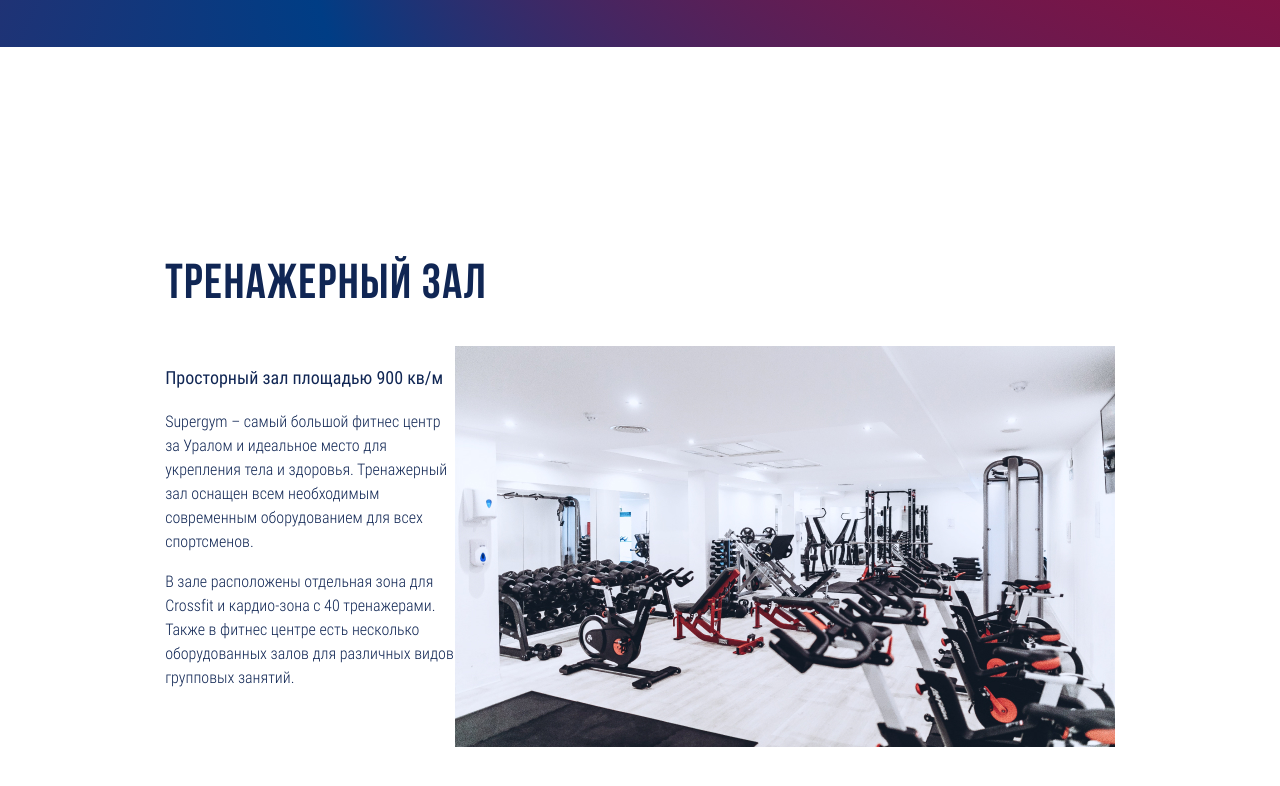
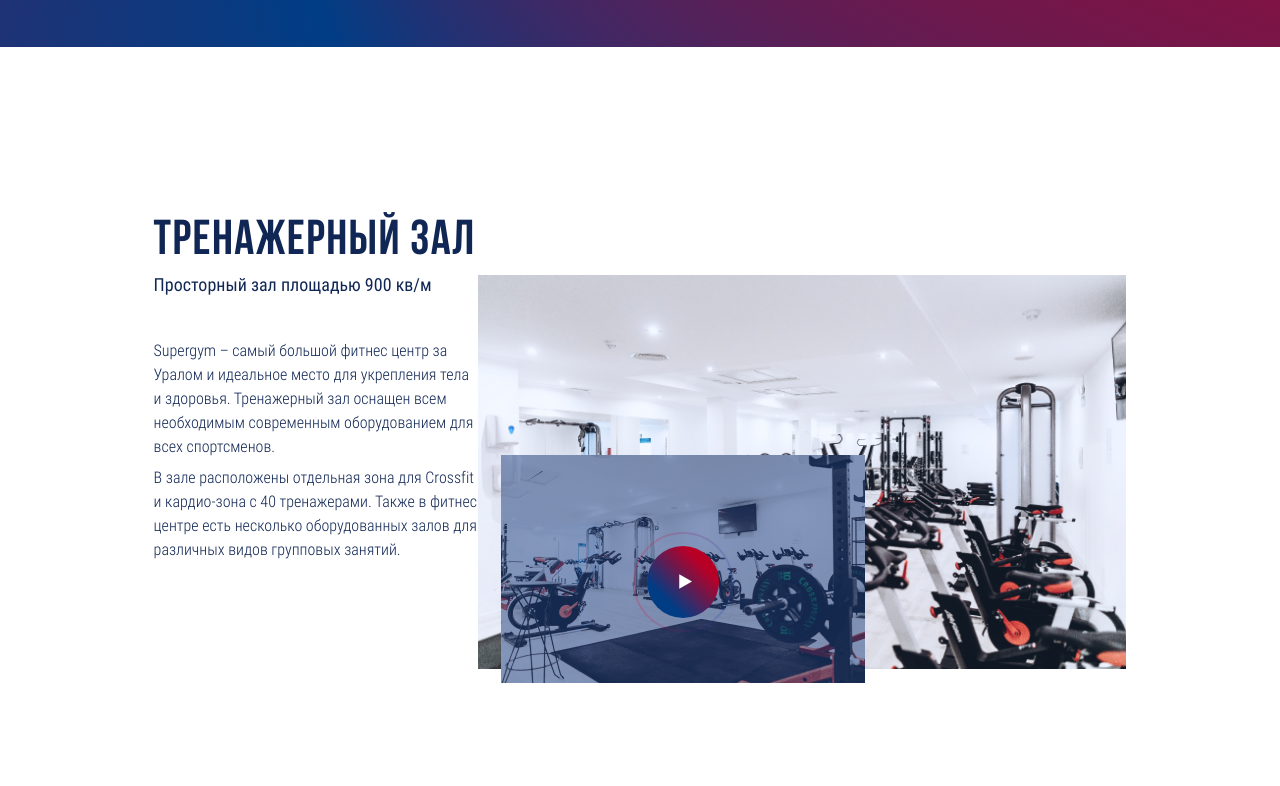
Before and after one commit to 2tankov2/-fitness-center, a website: page source/index.html in a window 1280 px wide. Shown: the part 612-1398 px from the top of the page. Drawn offline with nearby package versions, Linux system fonts and the light colour scheme; files that its build step writes are made by us from their sources.

Commit message:
доработка блока <тренажерный зал> desktop - perfect pixel + резина

```diff
--- a/source/index.html
+++ b/source/index.html
@@ -46,11 +46,19 @@
       <h2>Тренажерный зал</h2>
       <div class="gym">
         <div class="gym__info">
-          <p>Просторный зал площадью 900 кв/м</p>
+          <h3>Просторный зал площадью 900 кв/м</h3>
           <p>Supergym – самый большой фитнес центр за Уралом и идеальное место для укрепления тела и здоровья. Тренажерный зал оснащен всем необходимым современным оборудованием для всех спортсменов.</p>
           <p>В зале расположены отдельная зона для Crossfit и кардио-зона с 40 тренажерами. Также в фитнес центре есть несколько оборудованных залов для различных видов групповых занятий.</p>
         </div>
-        <img src="./img/gym-desktop.jpg" width="660" height="401" alt="Тренажерный зал">
+        <div class="gym__video">
+          <picture>
+
+            <img src="img/fitgym-video-desktop.jpg" srcset="img/fitgym-video-desktop@2x.jpg 2x" alt="Видео-обзор тренажерного зала">
+          </picture>
+          <button class="gym__video-play" type="button">
+            <img src="img/icon-play.svg" alt="Запуск видео">
+          </button>
+        </div>
       </div>
     </div>
   </main>
--- a/source/sass/blocks/container.scss
+++ b/source/sass/blocks/container.scss
@@ -30,10 +30,10 @@
 }
 
 .container--gym {
-  width: 74.2%;
+  width: 76%;
   margin: 0 auto;
   flex-direction: column;
-  margin-top: 169px;
+  margin-top: 166px;
   margin-bottom: 128px;
 }
 
@@ -43,6 +43,7 @@
   font-size: 49px;
   line-height: 49px;
   letter-spacing: 0.03em;
+  margin: 0;
 
   color: #102654;
 }
--- a/source/sass/blocks/gym.scss
+++ b/source/sass/blocks/gym.scss
@@ -1,19 +1,68 @@
 .gym {
   display: flex;
+  margin-top: 13px;
+}
+
+.gym__info {
+  width: 34%;
+  padding-bottom: 132px;
+}
+
+.gym__info h3 {
+  font-family: "Roboto Condensed", "Arial", cursive;
+  font-weight: normal;
+  font-size: 18px;
+  line-height: 110%;
+  color: #102654;
+
+  margin: 0;
+  padding-bottom: 43px;
 }
 
 .gym__info p {
-  font-family: "Roboto Condensed Light", "Arial", sans-serif;
+  font-family: "Roboto Condensed Light", "Arial", cursive;
   font-style: normal;
   font-weight: 300;
   font-size: 16px;
   line-height: 150%;
   /* or 24px */
   color: #102654;
+  margin: 0;
+  padding-bottom: 7px;
+}
 
-  &:first-child {
-    font-family: "Roboto Condensed", "Arial", sans-serif;
-    font-weight: normal;
-    font-size: 18px;
+.gym__video {
+  position: relative;
+  width: 660px;
+  background-image: url("../../img/gym-desktop.jpg");
+  background-size: contain;
+  background-repeat: no-repeat;
+}
+
+.gym__video img {
+  padding-top: 180px;
+  padding-left: 23px;
+}
+
+.gym__video-play img {
+  padding: 0;
+}
+
+.gym__video-play {
+  position: absolute;
+  border: 0;
+  padding: 0;
+  background-color: transparent;
+  bottom: 65px;
+  left: 155px;
+  outline: none;
+
+  &:hover {
+    transform: scale(1.2);
+  }
+
+  &:active {
+    transform: scale(0.8);
+    opacity: 0.3;
   }
 }
```
Also changed, not shown: build/css/style.min.css, build/img/fitgym-video-desktop.jpg (added), build/img/fitgym-video-desktop@2x.jpg (added), build/img/fitgym-video-desktop@3x.jpg (added), build/img/icon-play.svg (added), build/img/sprite_auto.svg (added), build/index.html, source/img/fitgym-video-desktop.jpg (added), source/img/fitgym-video-desktop@2x.jpg (added), source/img/fitgym-video-desktop@3x.jpg (added), source/img/icon-play.svg (added), 1 other file.
